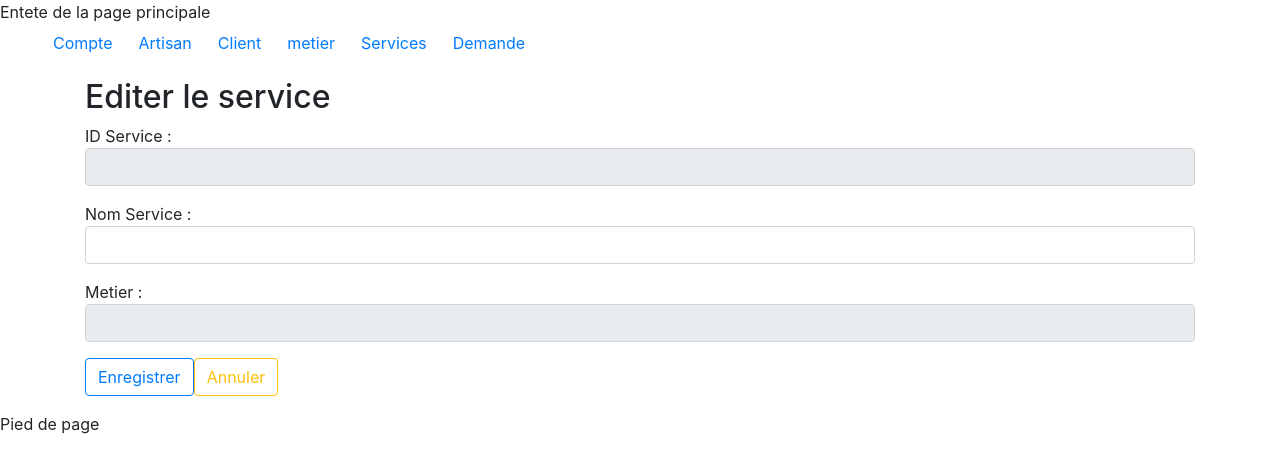
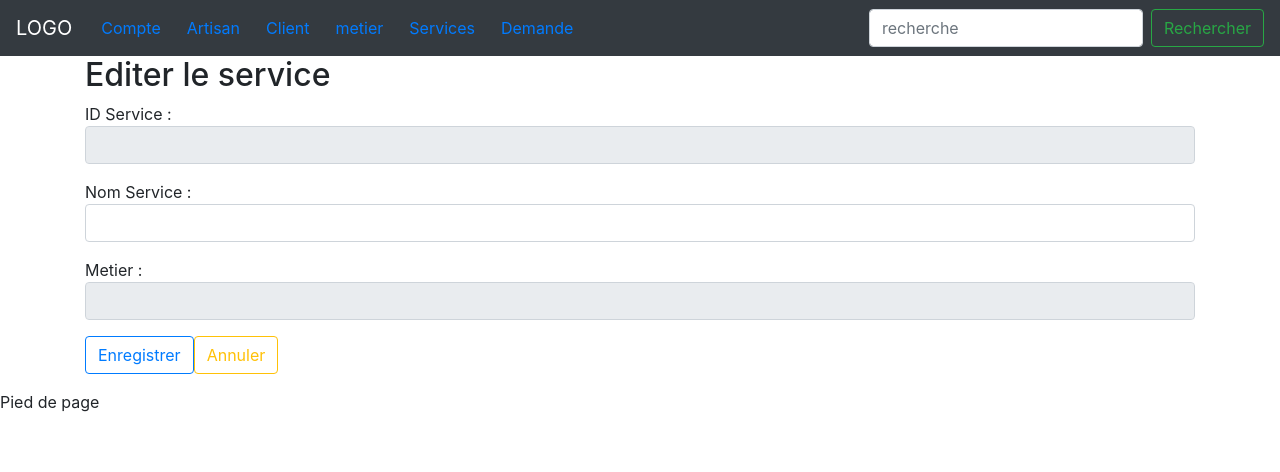
Before and after one commit to alredinor/angulArt, an Angular app: page /editServiceJava in a window 1280 px wide. Shown: the top 472 px of the page. Built offline with nearby package versions, Linux system fonts and the light colour scheme.

Commit message:
disign page dacceul hubert

```diff
--- a/src/app/app.component.html
+++ b/src/app/app.component.html
@@ -1,15 +1,19 @@
-<header>
-    Entete de la page principale
-</header>
-<nav>
-    <ul id="menu">
-        <li><a [routerLink]="['/compte']" routerLinkActive="active" class="btn btn-link">Compte</a></li>
-        <li><a [routerLink]="['/artisan']" routerLinkActive="active" class="btn btn-link">Artisan</a></li>
-        <li><a [routerLink]="['/client']" routerLinkActive="active" class="btn btn-link">Client</a></li>
-        <li><a [routerLink]="['/metier']" routerLinkActive="active" class="btn btn-link">metier</a></li>
-        <li><a [routerLink]="['/service']" routerLinkActive="active" class="btn btn-link">Services</a></li>
-        <li><a [routerLink]="['/demande']" routerLinkActive="active" class="btn btn-link">Demande</a></li>
-    </ul>
+<nav class="navbar navbar-expand-lg navbar-dark bg-dark">
+    <a class="navbar-brand" href="#">LOGO</a>
+    <div class="collapse navbar-collapse" id="navbarTogglerDemo03">
+        <ul class="navbar-nav mr-auto mt-2 mt-lg-0">
+            <li class="nav-item"><a [routerLink]="['/compte']" routerLinkActive="active" class="btn btn-link">Compte</a></li>
+            <li class="nav-item"><a [routerLink]="['/artisan']" routerLinkActive="active" class="btn btn-link">Artisan</a></li>
+            <li class="nav-item"><a [routerLink]="['/client']" routerLinkActive="active" class="btn btn-link">Client</a></li>
+            <li class="nav-item"><a [routerLink]="['/metier']" routerLinkActive="active" class="btn btn-link">metier</a></li>
+            <li class="nav-item"><a [routerLink]="['/service']" routerLinkActive="active" class="btn btn-link">Services</a></li>
+            <li class="nav-item"><a [routerLink]="['/demande']" routerLinkActive="active" class="btn btn-link">Demande</a></li>
+        </ul>
+        <form class="form-inline my-2 my-lg-0">
+            <input class="form-control mr-sm-2" type="search" placeholder="recherche" aria-label="Search">
+            <button class="btn btn-outline-success my-2 my-sm-0" type="submit">Rechercher</button>
+        </form>
+    </div>
 </nav>
 
 <router-outlet></router-outlet>
--- a/src/app/components/edit-service-java/edit-service-java.component.ts
+++ b/src/app/components/edit-service-java/edit-service-java.component.ts
@@ -20,7 +20,7 @@ export class EditServiceJavaComponent implements OnInit {
       if (params.index) {
         this.index = params.index;
         this.create = false;
-        this.service = this.serviceJavaService.services[params.index];
+        // this.service = this.serviceJavaService.services[params.index];
         this.serviceOld = new ServiceJava(this.service.idService, this.service.nomService, this.service.metier);
       }
     });
@@ -39,7 +39,7 @@ export class EditServiceJavaComponent implements OnInit {
   public cancel() {
     if (!this.create) {
       // this.clientService.clients[this.index] = this.clientOld;
-      this.serviceJavaService.services[this.index] = this.serviceOld ;
+      // this.serviceJavaService.services[this.index] = this.serviceOld ;
     }
     this.router.navigate(['/editServiceJava']);
   }
```
